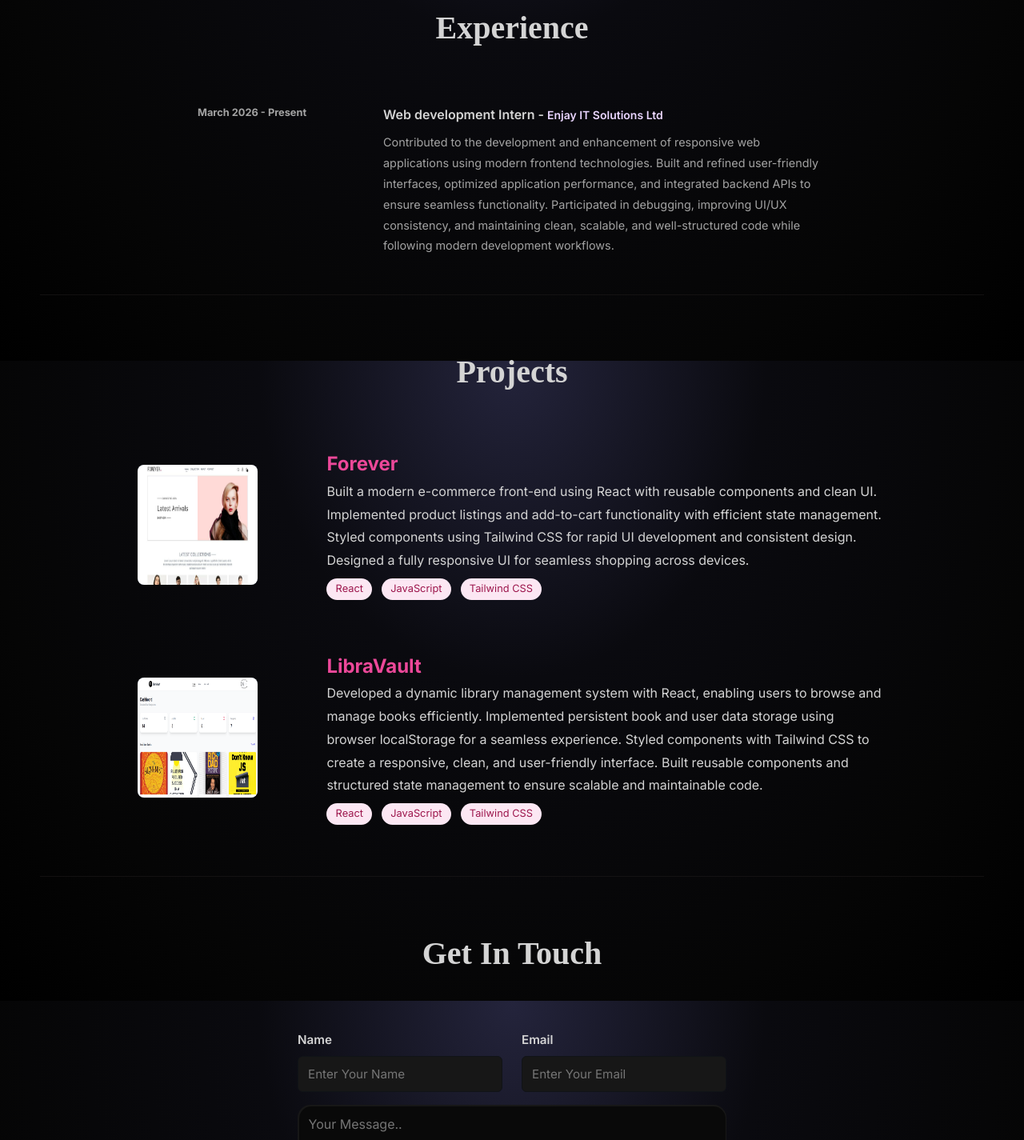
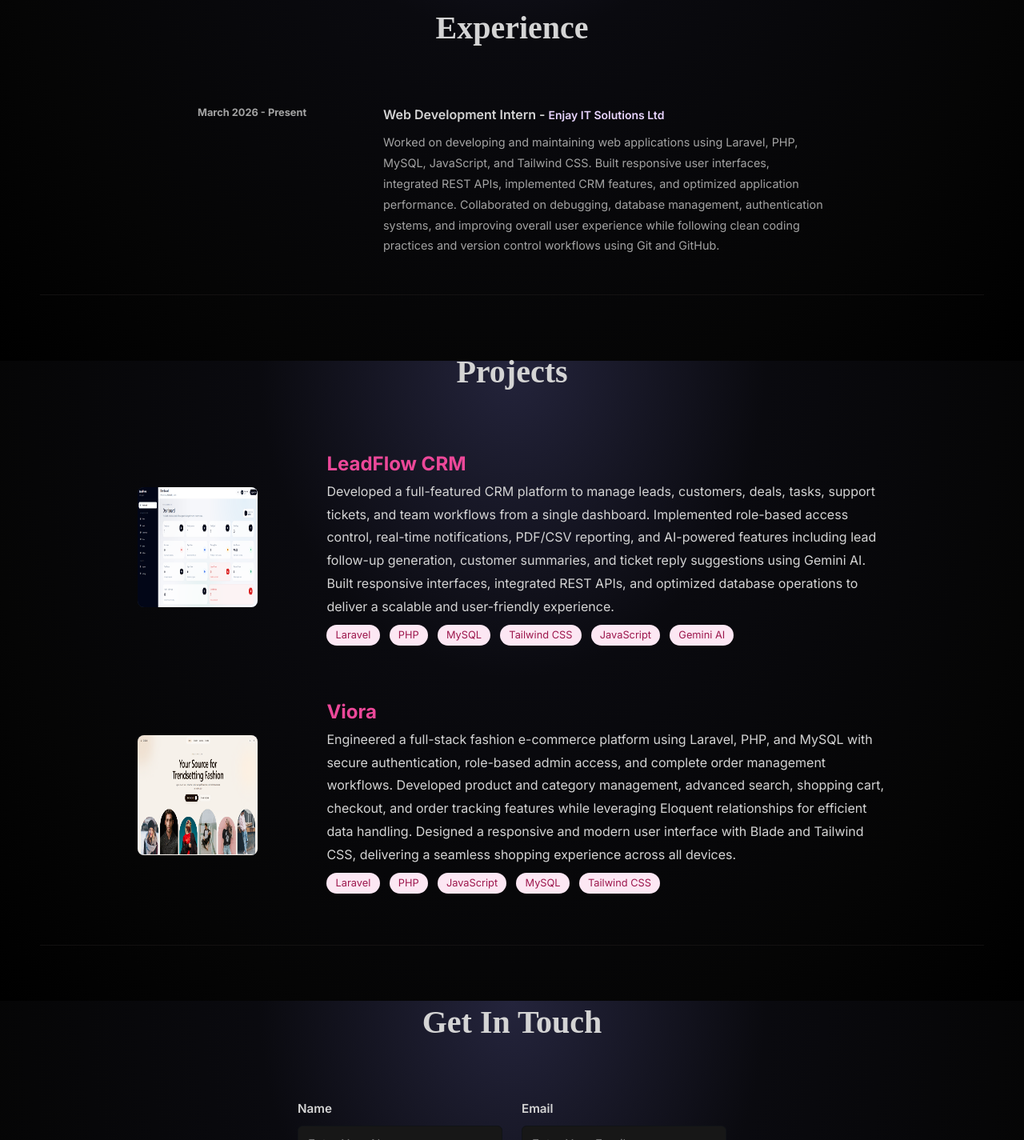
Before and after one commit to khansadiq5/Portfolio, a plain HTML site: page index.html in a window 1280 px wide. Shown: the part 1149-2574 px from the top of the page at 80% size. Drawn offline with Linux system fonts and the light colour scheme.

Commit message:
update project

```diff
--- a/index.html
+++ b/index.html
@@ -32,7 +32,7 @@
 
     <section class="hero">
         <div class="hero-content">
-            <h1>Khan Sadiq</h1>
+            <h1>Khan Sadiq Ali</h1>
             <div class="hero-subtitle">
                 <span class="pink">Web</span>
                 <span class="gray">Developer</span>
@@ -62,8 +62,10 @@
                 <strong>March 2026 - Present</strong>
             </div>
             <div class="experience-content animate-right">
-                <h3>Web development Intern - <span><a href="https://www.enjayworld.com/" target="_blank" class="company-link">Enjay IT Solutions Ltd</a></span></h3>
-                <p>Contributed to the development and enhancement of responsive web applications using modern frontend technologies. Built and refined user-friendly interfaces, optimized application performance, and integrated backend APIs to ensure seamless functionality. Participated in debugging, improving UI/UX consistency, and maintaining clean, scalable, and well-structured code while following modern development workflows.</p>
+                <h3>Web Development Intern - <span><a href="https://www.enjayworld.com/" target="_blank" class="company-link">Enjay IT Solutions Ltd</a></span></h3>
+                <p>
+                    Worked on developing and maintaining web applications using Laravel, PHP, MySQL, JavaScript, and Tailwind CSS. Built responsive user interfaces, integrated REST APIs, implemented CRM features, and optimized application performance. Collaborated on debugging, database management, authentication systems, and improving overall user experience while following clean coding practices and version control workflows using Git and GitHub.
+                </p>
             </div>
         </div>
     </section>
@@ -74,29 +76,45 @@
 
         <div class="project-item">
             <div class="project-image animate-left">
-                <img src="img/Screenshot 2026-02-06 220628.png" alt="image">
+                <img src="img/leadflow-crm-image.png" alt="LeadFlow CRM">
             </div>
+
             <div class="project-content animate-right">
-                <h3><a href="https://forever-six-theta.vercel.app/">Forever</a></h3>
-                <p> Built a modern e-commerce front-end using React with reusable components and clean UI. Implemented product listings and add-to-cart functionality with efficient state management. Styled components using Tailwind CSS for rapid UI development and consistent design. Designed a fully responsive UI for seamless shopping across devices.</p>
+                <h3>
+                    <a href="https://leadflow-crm-9g1k.onrender.com" target="_blank">
+                        LeadFlow CRM
+                    </a>
+                </h3>
+
+                <p>
+                    Developed a full-featured CRM platform to manage leads, customers, deals, tasks, support tickets, and team workflows from a single dashboard. Implemented role-based access control, real-time notifications, PDF/CSV reporting, and AI-powered features including lead follow-up generation, customer summaries, and ticket reply suggestions using Gemini AI. Built responsive interfaces, integrated REST APIs, and optimized database operations to deliver a scalable and user-friendly experience.
+                </p>
+
                 <div class="tech-tags">
-                    <span class="tech-tag">React</span>
+                    <span class="tech-tag">Laravel</span>
+                    <span class="tech-tag">PHP</span>
+                    <span class="tech-tag">MySQL</span>
+                    <span class="tech-tag">Tailwind CSS</span>
                     <span class="tech-tag">JavaScript</span>
-                    <span class="tech-tag">Tailwind CSS</span>
+                    <span class="tech-tag">Gemini AI</span>
                 </div>
             </div>
         </div>
 
         <div class="project-item">
             <div class="project-image animate-left">
-                <img src="./img/Screenshot 2026-03-03 002248.png" alt="image">
+                <img src="./img/viora-image.png" alt="Viora Project">
             </div>
             <div class="project-content animate-right">
-                <h3><a href="https://libravault.vercel.app/">LibraVault</a></h3>
-                <p>Developed a dynamic library management system with React, enabling users to browse and manage books efficiently. Implemented persistent book and user data storage using browser localStorage for a seamless experience. Styled components with Tailwind CSS to create a responsive, clean, and user-friendly interface. Built reusable components and structured state management to ensure scalable and maintainable code.</p>
+                <h3><a href="https://viora-fashion.onrender.com">Viora</a></h3>
+                <p>
+                    Engineered a full-stack fashion e-commerce platform using Laravel, PHP, and MySQL with secure authentication, role-based admin access, and complete order management workflows. Developed product and category management, advanced search, shopping cart, checkout, and order tracking features while leveraging Eloquent relationships for efficient data handling. Designed a responsive and modern user interface with Blade and Tailwind CSS, delivering a seamless shopping experience across all devices.
+                </p>
                 <div class="tech-tags">
-                    <span class="tech-tag">React</span>
+                    <span class="tech-tag">Laravel</span>
+                    <span class="tech-tag">PHP</span>
                     <span class="tech-tag">JavaScript</span>
+                    <span class="tech-tag">MySQL</span>
                     <span class="tech-tag">Tailwind CSS</span>
                 </div>
             </div>
```
Also changed, not shown: img/Screenshot 2026-02-06 220628.png (deleted), img/Screenshot 2026-03-03 002248.png (deleted), img/leadflow-crm-image.png (added), img/viora-image.png (added).
